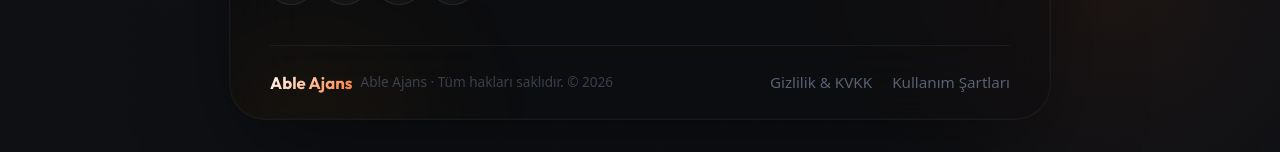
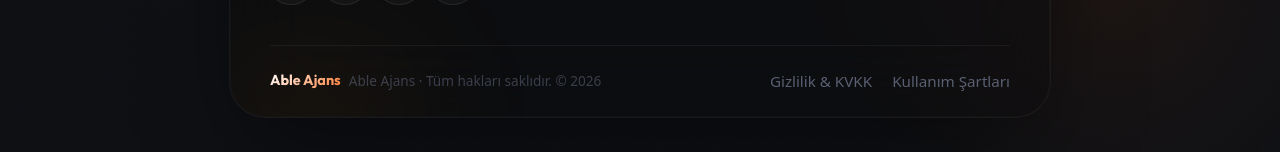
Before and after one commit to haratmehmet/ableajansweb, a Next.js app: page / in a window 1280 px wide. Shown: the part 638-790 px from the top of the page. Built offline with nearby package versions, Linux system fonts and the light colour scheme; no server answers; the database is empty.

Commit message:
Decrease footer text size

```diff
--- a/src/components/layout/Footer.tsx
+++ b/src/components/layout/Footer.tsx
@@ -223,7 +223,7 @@ export default async function Footer() {
             WebkitBackgroundClip: "text",
             backgroundClip: "text",
             WebkitTextFillColor: "transparent",
-            fontSize: "1.05rem"
+            fontSize: "0.9rem"
           }}>Able Ajans</strong>
           <span style={{ opacity: 0.6 }}>{footerData.copyrightText || `· Tüm hakları saklıdır. © ${new Date().getFullYear()}`}</span>
         </div>
```
